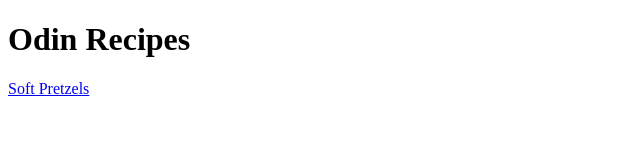
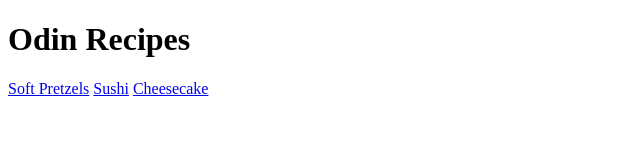
Before and after one commit to HarshaChil/odin-recipes, a plain HTML site: page index.html in a window 1280 px wide. Shown: the whole page, without its empty margins (0-640 px from the left). Drawn offline with Linux system fonts and the light colour scheme.

Commit message:
Add sushi and cheesecake recipe pages and links to them in home page

```diff
--- a/index.html
+++ b/index.html
@@ -7,5 +7,7 @@
 	<body>
 		<h1>Odin Recipes</h1>
 		<a href="recipes/pretzels.html">Soft Pretzels</a>
+		<a href="recipes/sushi.html">Sushi</a>
+		<a href="recipes/cheesecake.html">Cheesecake</a>
 	</body>
 </html>
```
Also changed, not shown: recipes/cheesecake.html (added), recipes/sushi.html (added).
